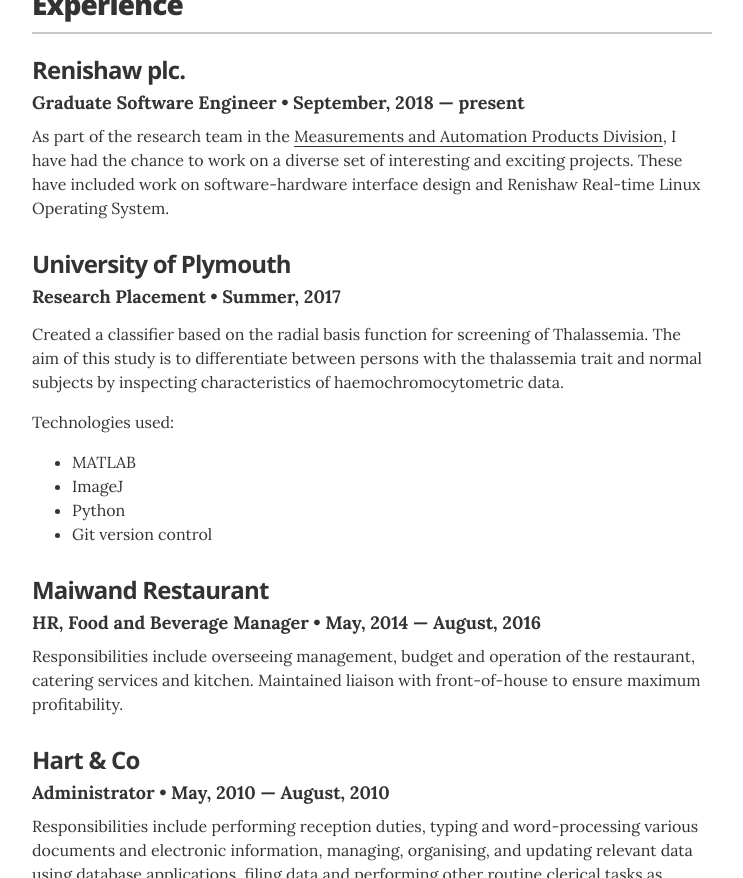
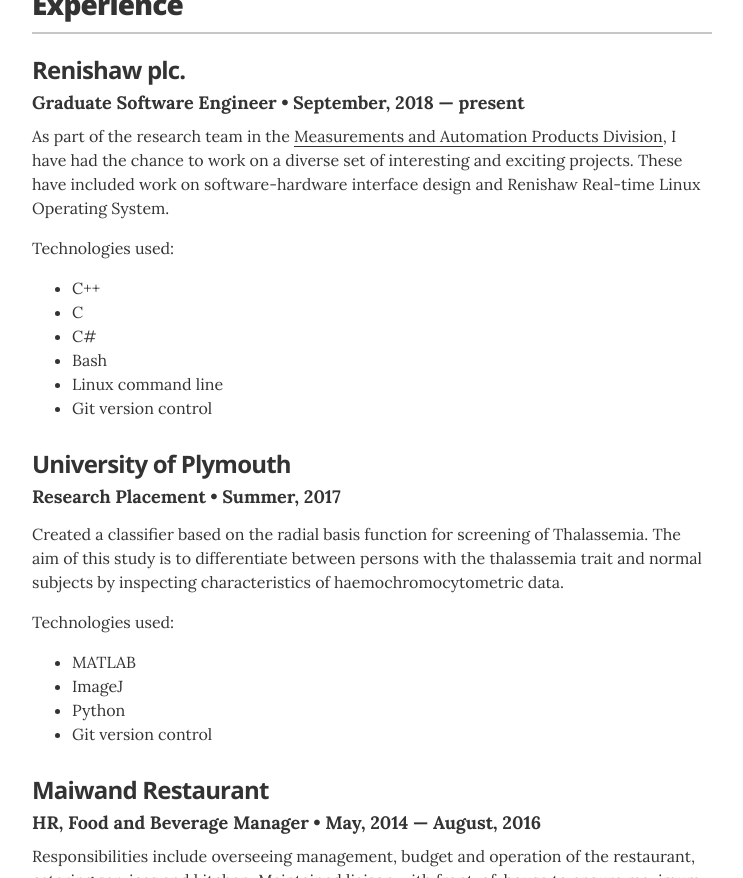
Before and after one commit to nmazidi/nmazidi.github.io, a Jekyll site: the page built from index.html, in a window 1280 px wide and 900 px high, scrolled down 472 px, cut to the strip 22-900 px from the top of the window. Shown: the whole strip, without its empty margins (268-1011 px from the left). Built offline with Jekyll 4.4.1, drawn with Linux system fonts in a browser that asks for light colours.

Commit message:
renishaw update

```diff
--- a/_data/experience.yml
+++ b/_data/experience.yml
@@ -2,7 +2,7 @@
 - company: Renishaw plc.
   position: Graduate Software Engineer
   duration:  September, 2018 &mdash; present
-  summary: As part of the research team in the <a href="https://www.renishaw.com/en/equator-gauging-system--12595">Measurements and Automation Products Division</a>, I have had the chance to work on a diverse set of interesting and exciting projects. These have included work on software-hardware interface design and Renishaw Real-time Linux Operating System.
+  summary: As part of the research team in the <a href="https://www.renishaw.com/en/equator-gauging-system--12595">Measurements and Automation Products Division</a>, I have had the chance to work on a diverse set of interesting and exciting projects. These have included work on software-hardware interface design and Renishaw Real-time Linux Operating System. <p>Technologies used:</p><ul><li>C++</li><li>C</li><li>C#</li><li>Bash</li><li>Linux command line</li><li>Git version control</li></ul>
 
 - company: University of Plymouth
   position: Research Placement
```
